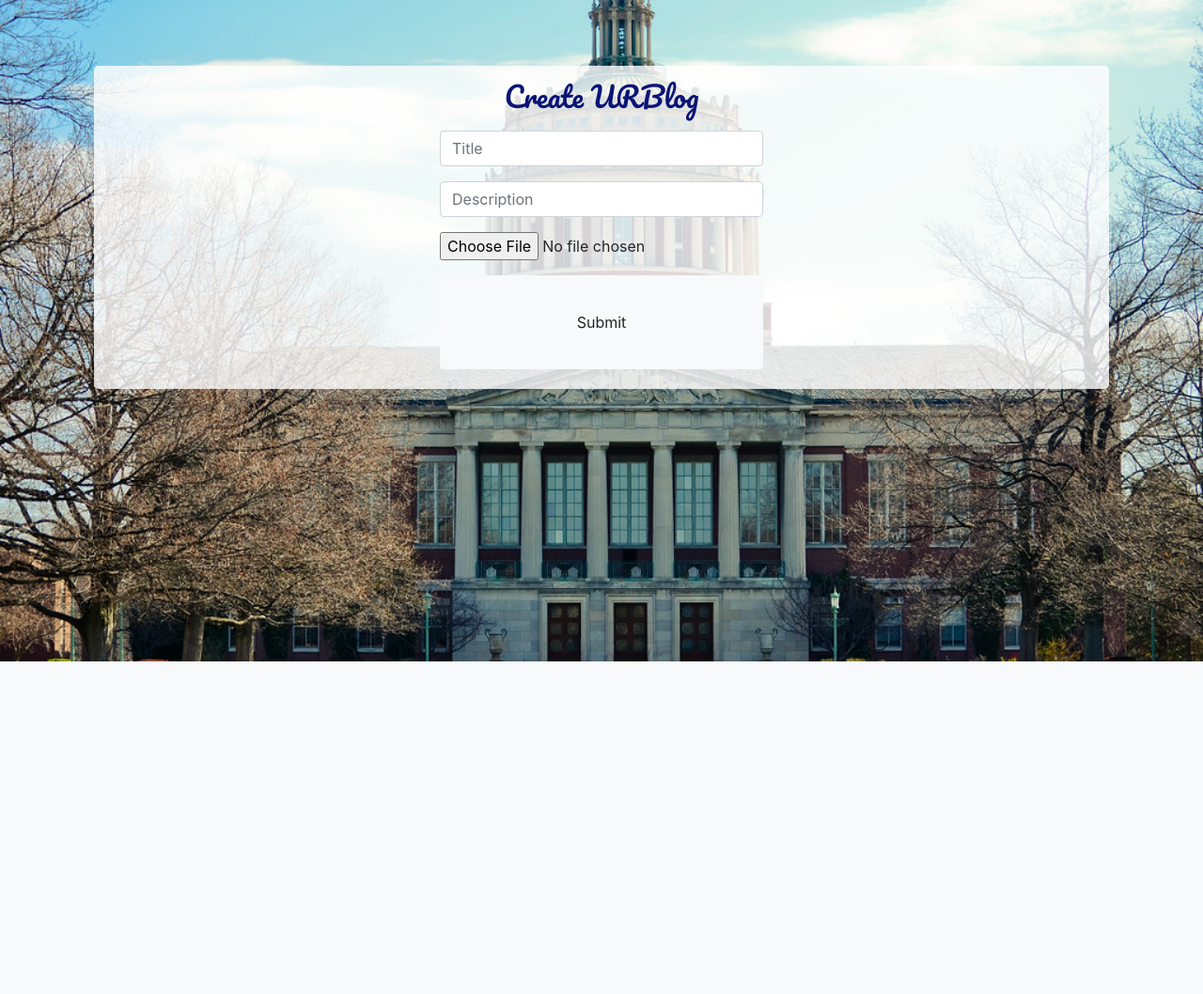
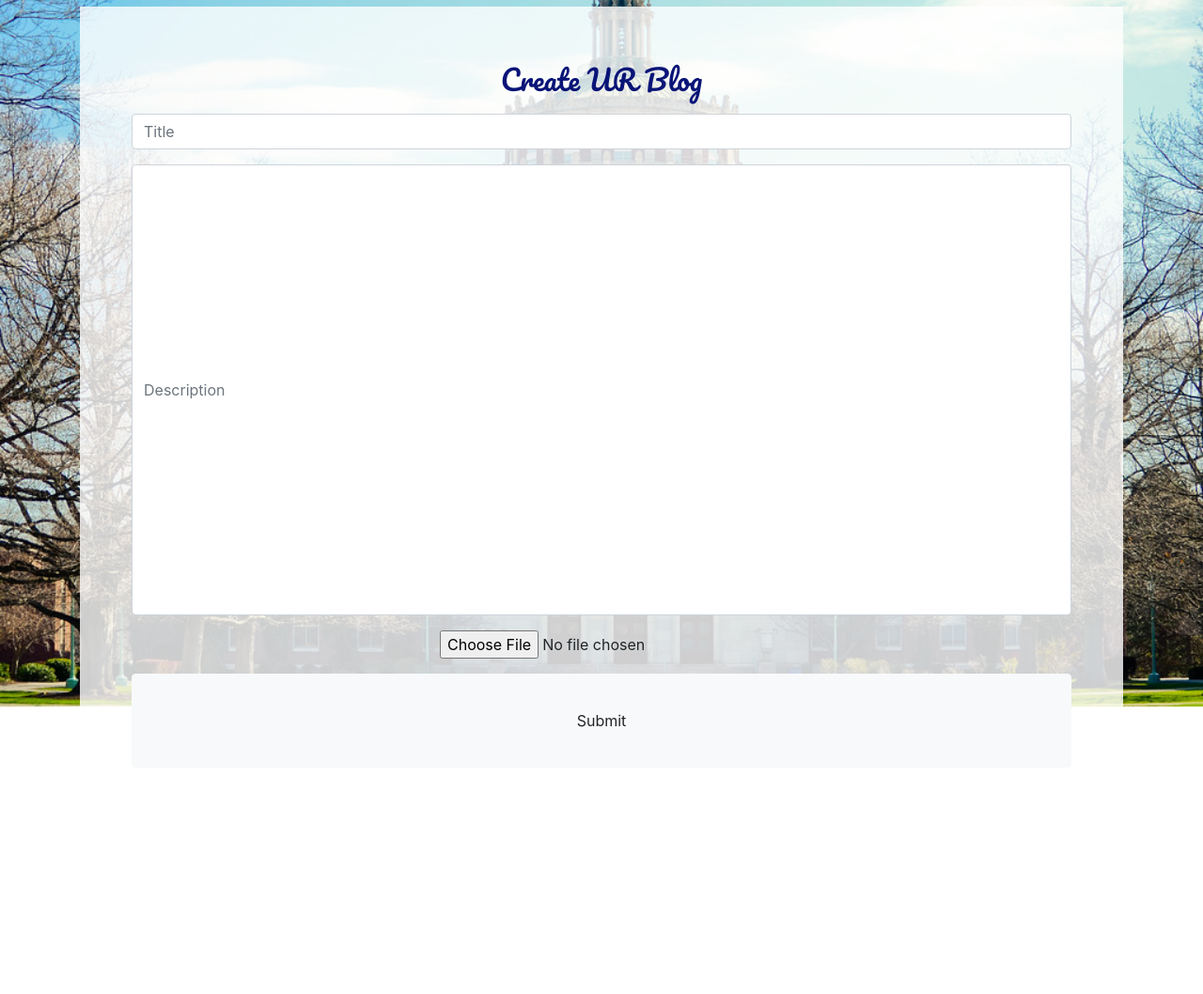
Before and after one commit to Pratistha98/CS210, a Flask app: page /Create in a window 1280 px wide. Shown: the part 96-1154 px from the top of the page at 94% size. Before the commit the page ends 800 px from the top, so only its background shows below. Run offline with Flask 2, Linux system fonts and the light colour scheme; some libraries are stand-ins or nearby versions; some web fonts are replaced.

Commit message:
Added font designs and edited the Create pagee

```diff
--- a/static/mero.css
+++ b/static/mero.css
@@ -1,4 +1,4 @@
-
+/* The following code is for SHARE UR EXPERIENCE */
 #new {
   width: 100%;
   height: 100%;
@@ -29,12 +29,6 @@
 	width: 700px;
   cursor: pointer;
 }
-
-/*
-========================
-      BUTTON ONE
-========================
-*/
 .btn-one {
 	color: #000000;
 	transition: all 0.3s;
@@ -161,6 +155,9 @@
 
 .card:hover .card-img-overlay{
     color:rgb(45, 55, 143);
+    font-family: 'Pacifico', cursive;
+    font-size: 50px;
+    font-weight: 100;
 }
 
 .card-img-overlay>h4, .card-img-overlay>p{
@@ -169,6 +166,12 @@
 
 .card-img-overlay:hover h4, .card-img-overlay:hover p{
     visibility: visible;
+}
+/* fonts for the blogs */
+#text{
+  font-family: 'Acme', sans-serif;
+  font-size: 27px;
+  color: black;
 }
 /**********************************/
 
@@ -356,12 +359,18 @@
 }
 #create{
   position: relative;
-  padding: 5px !important;
-  margin-top: 70px !important;
+  padding-top: 50px !important;
+  padding-bottom:225px;
+  margin-top: 7px !important;
   background-color: rgb(255, 255, 255, 0.8) !important;
-  *margin-top: 23px;
   text-align: center;
-  margin-bottom: 0 !important;
+  margin-bottom: 7px !important;
   width: 100%;
-  margin: 0 auto;
+  height:100%;
+
 }
+#textarea {
+  width: 1000px;
+  height:30em;
+  }
+/********************************/
--- a/templates/Create.html
+++ b/templates/Create.html
@@ -7,28 +7,24 @@
 
 <body class="body-create">
     <div class="container">
-        <div class ="container">
-            <div class="jumbotron" id = "create">
+            <div id = "create">
                 <div class="row justify-content-center align-items-center">
                     <form action ="/create" method ="post">
-                        <h1 class="header-login-signup" style="text-align: center"> Create URBlog</h1>
-
+                        <h1 class="header-login-signup" style="text-align: center"> Create UR Blog</h1>
                         <div class="form-group">
                             <input type="text" class="form-control" id="formGroupExampleInput" name ="Title" placeholder="Title">
                         </div>
                         <div class="form-group">
-                            <input type="text" class="form-control" id="formGroupExampleInput" name ="Description" placeholder="Description">
+                            <input type="text" class="form-control" id="textarea" name ="Description" placeholder="Description">
                         </div>
                         <div class = "form-group">
                             <input type="file" name="pic" accept="image/*">
                         </div>
-
                         <div class="form-group">
                             <button class ="btn btn-light btn-block">Submit</button>
                         </div>
                     </form>
                 </div>
-            </div>
         </div>
     </div>
     {% endblock %}
--- a/templates/Header.html
+++ b/templates/Header.html
@@ -6,6 +6,7 @@
 	<link rel="stylesheet" href="/static/mero.css">
   <script type="text/javascript" src="/static/Animation.js"> </script>
   <link href="https://fonts.googleapis.com/css?family=McLaren|Pacifico&display=swap" rel="stylesheet">
+  <link href="https://fonts.googleapis.com/css?family=Acme|Pacifico&display=swap" rel="stylesheet">
 	<link rel="stylesheet" href="https://stackpath.bootstrapcdn.com/bootstrap/4.3.1/css/bootstrap.min.css" integrity="sha384-ggOyR0iXCbMQv3Xipma34MD+dH/1fQ784/j6cY/iJTQUOhcWr7x9JvoRxT2MZw1T" crossorigin="anonymous">
   <link href="https://fonts.googleapis.com/css?family=McLaren&display=swap" rel="stylesheet">
   <script src="https://code.jquery.com/jquery-3.3.1.slim.min.js" integrity="sha384-q8i/X+965DzO0rT7abK41JStQIAqVgRVzpbzo5smXKp4YfRvH+8abtTE1Pi6jizo" crossorigin="anonymous"></script>
```
Also changed, not shown: templates/Landing.html (+14 -14 lines).
